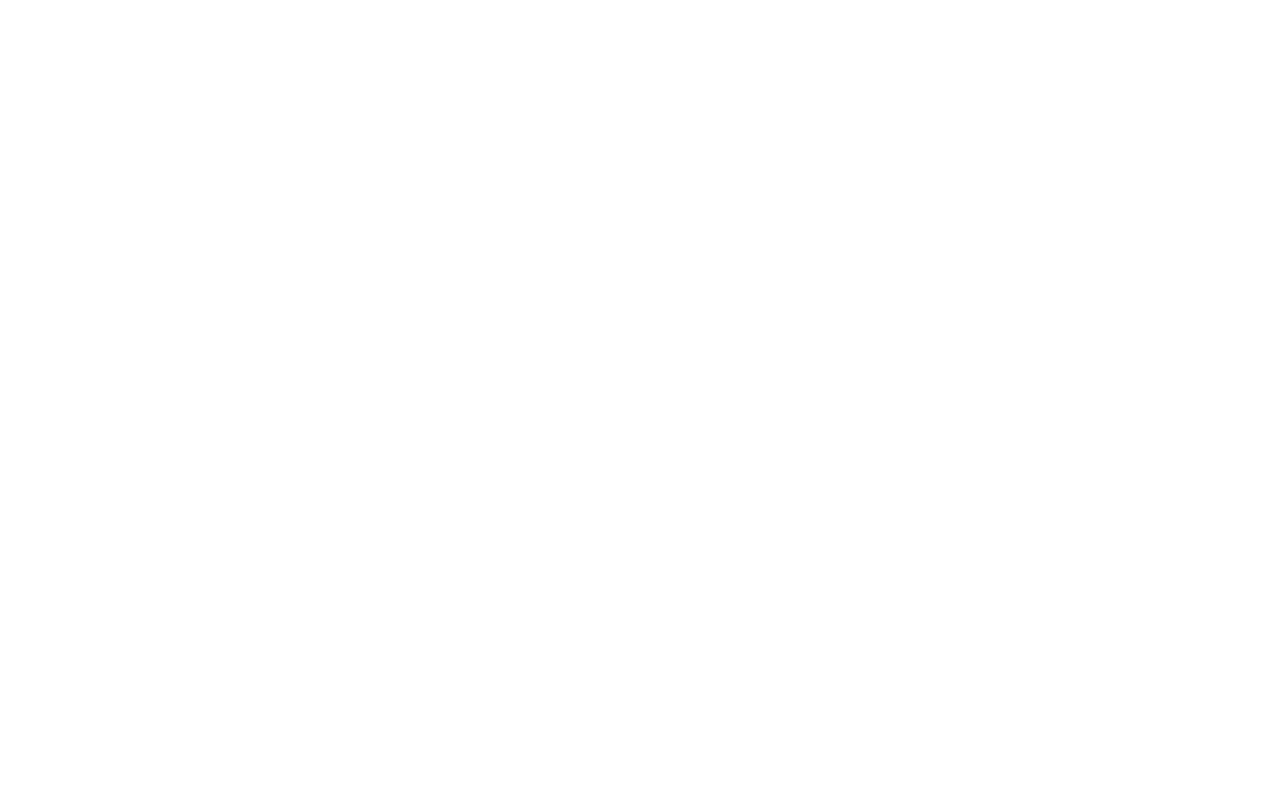
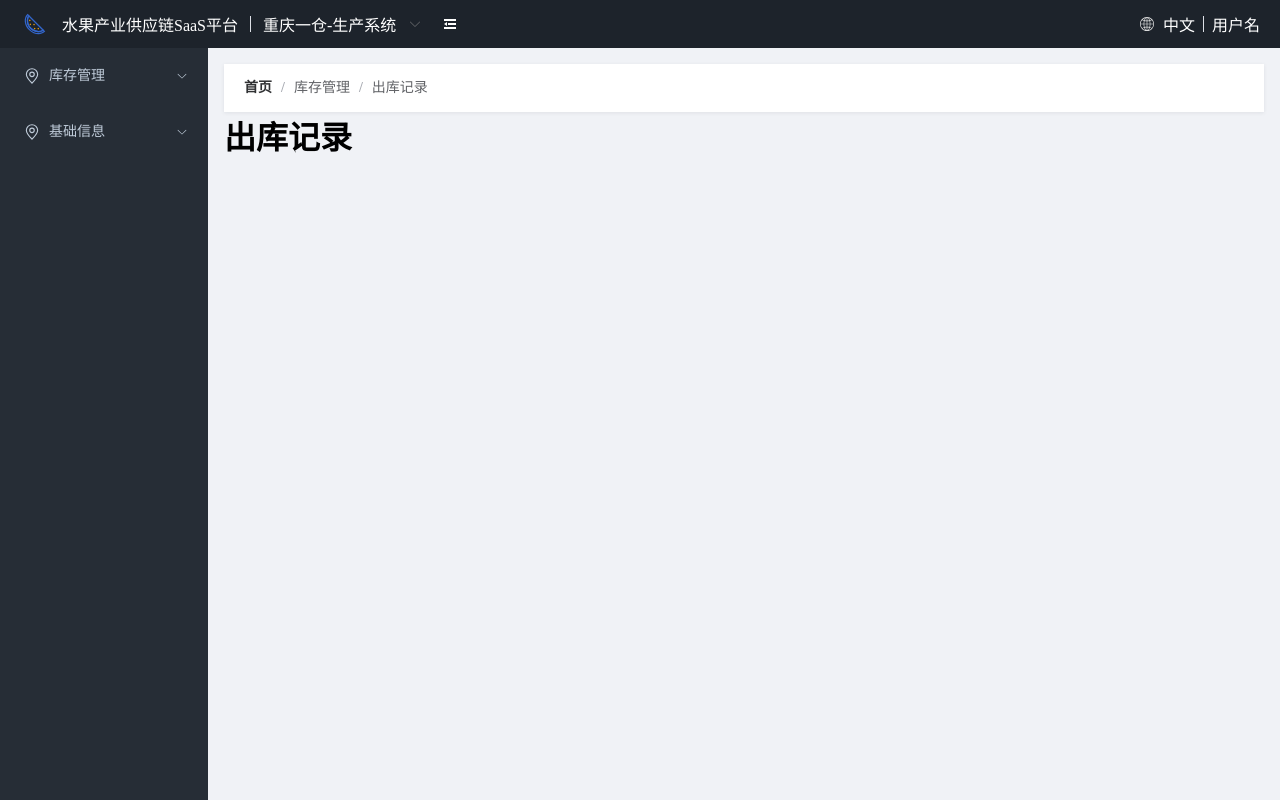
Before and after one commit to youzexu/fe-practice, a Vue app in the folder 6.my-vue3-ts-project/: page /inventory/outbound in a window 1280 px wide. Before the commit this address had no page. Built offline with nearby package versions, Linux system fonts and the light colour scheme; the HTML template or start-up script is replaced by a standard one.

Commit message:
动态添加路由

```diff
--- a/6.my-vue3-ts-project/src/layout/components/left-sidebar.vue
+++ b/6.my-vue3-ts-project/src/layout/components/left-sidebar.vue
@@ -1,6 +1,6 @@
 <template>
  <div class="sidebar" :class="{ collapse }">
-   <el-menu router :collapse="collapse" :collapse-transition="false" background-color="transparent"
+   <el-menu router :collapse="collapse" background-color="transparent"
       text-color="#bfcbd9" active-text-color="#409eff">
      <template v-for="item in menuList" :key="item.path">
         <el-sub-menu v-if="item.children && item.children?.length" :index="item.path">
@@ -10,7 +10,8 @@
             </el-icon>
            <span>{{ item.meta?.title }}</span>
           </template>
-          <el-menu-item v-for="children in item.children" :key="children.path" :index="children.path">
+         <el-menu-item v-for="children in item.children" :key="children.path"
+            :index="`/${item.path}/${children.path}`">
             {{ children.meta?.title }}
           </el-menu-item>
        </el-sub-menu>
@@ -29,23 +30,19 @@
 import router from '@/router';
 import { computed } from 'vue';
 
+// 折叠菜单
 defineProps<{
   collapse: boolean
 }>()
-console.log(router.getRoutes());
+// console.log(router.getRoutes());
 
-
+// 获取路由中菜单列表
 const menuList = computed(() => {
   const routes = router.getRoutes();
   const layoutRoute = routes.find(route => route.path === '/')
   if (!layoutRoute?.children) return []
   return layoutRoute.children.filter(route => route.meta?.title)
  })
-
-
-
-
-
 
 
 </script>
--- a/6.my-vue3-ts-project/src/layout/lay-out.vue
+++ b/6.my-vue3-ts-project/src/layout/lay-out.vue
@@ -15,6 +15,7 @@
 import LeftSidebar from './components/left-sidebar.vue'
 import AppMain from './components/App-Main.vue'
 import { ref } from 'vue';
+
 const isCollapsed = ref(false)
 </script>
 
--- a/6.my-vue3-ts-project/src/router/index.ts
+++ b/6.my-vue3-ts-project/src/router/index.ts
@@ -9,6 +9,41 @@
       component: Layout,
       redirect: '/foundation/customer',
       children: [
+        // 库存信息路由
+        {
+          path: 'inventory',
+          name: 'Inventory',
+          meta: {
+            title: '库存管理',
+          },
+          children: [
+            {
+              path: 'warehousing',
+              name: 'Warehousing',
+              component: () => import('../views/inventory-record/Stock-record/stock-info.vue'),
+              meta: {
+                title: '入库记录',
+              }
+            },
+            {
+              path: 'outbound',
+              name: 'Outbound',
+              component: () => import('../views/inventory-record/Outbound-record/outbound-info.vue'),
+              meta: {
+                title: '出库记录',
+              }
+            },
+            {
+              path: 'transformation',
+              name: 'Transformation',
+              component: () => import('../views/inventory-record/Conversion-record/Conversion-info.vue'),
+              meta: {
+                title: '转换记录',
+              }
+            }
+          ]
+        },
+        // 基础信息路由
         {
           path: 'foundation',
           name: 'Foundation',
--- /dev/null
+++ b/6.my-vue3-ts-project/src/views/inventory-record/Conversion-record/conversion-info.vue
@@ -0,0 +1,13 @@
+<template>
+    <div>
+        <h1>{{ massigr }}</h1>
+    </div>
+</template>
+
+
+<script setup lang="ts" name="conversion-info">
+import { ref } from 'vue';
+const massigr = ref('转换记录');
+</script>
+
+<style></style>
--- /dev/null
+++ b/6.my-vue3-ts-project/src/views/inventory-record/Outbound-record/outbound-info.vue
@@ -0,0 +1,13 @@
+<template>
+    <div>
+        <h1>{{ massigr }}</h1>
+    </div>
+</template>
+
+
+<script setup lang="ts" name="outbound-info">
+import { ref } from 'vue';
+const massigr = ref('出库记录');
+</script>
+
+<style></style>
--- /dev/null
+++ b/6.my-vue3-ts-project/src/views/inventory-record/Stock-record/stock-info.vue
@@ -0,0 +1,13 @@
+<template>
+    <div>
+        <h1>{{ massigr }}</h1>
+    </div>
+</template>
+
+
+<script setup lang="ts" name="stock-info">
+import { ref } from 'vue';
+const massigr = ref('入库记录');
+</script>
+
+<style></style>
```
Also changed, not shown: 6.my-vue3-ts-project/src/views/inventory-record/Conversion-record/Conversion-record.vue (deleted).
